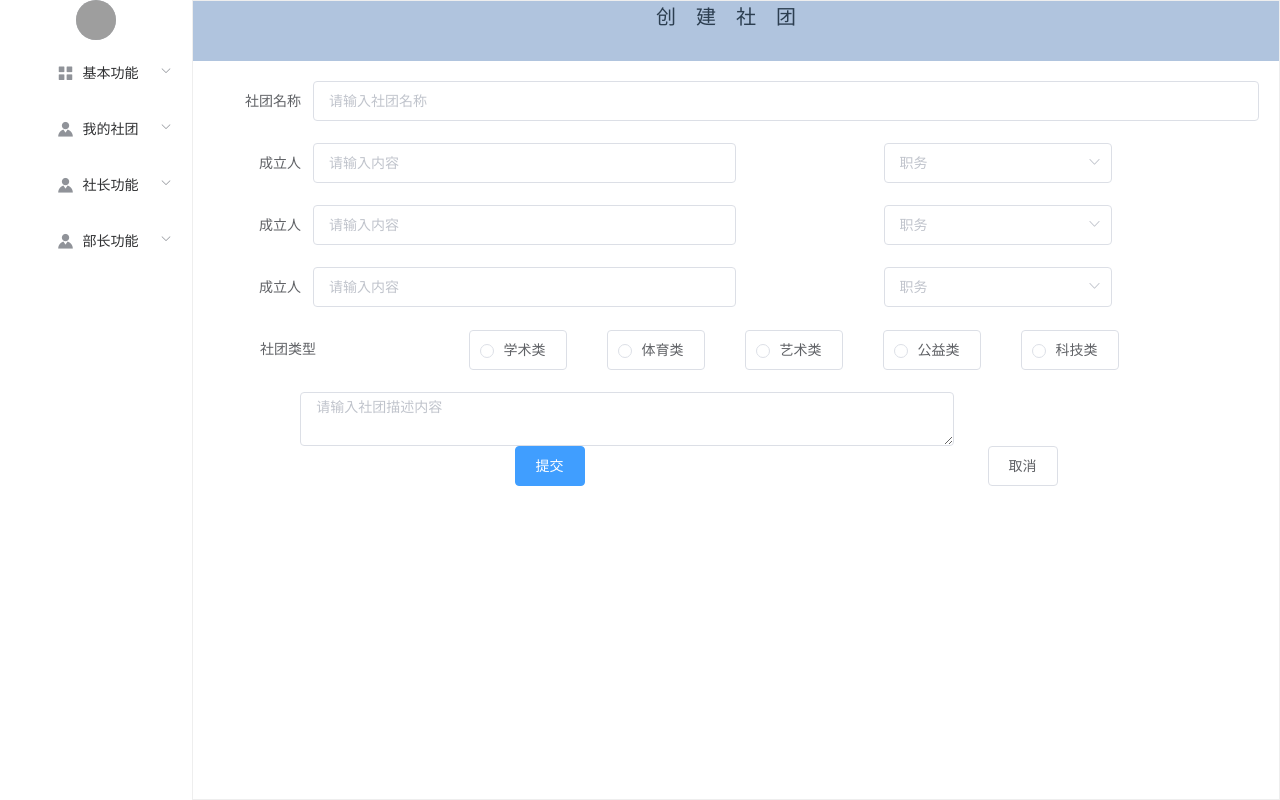
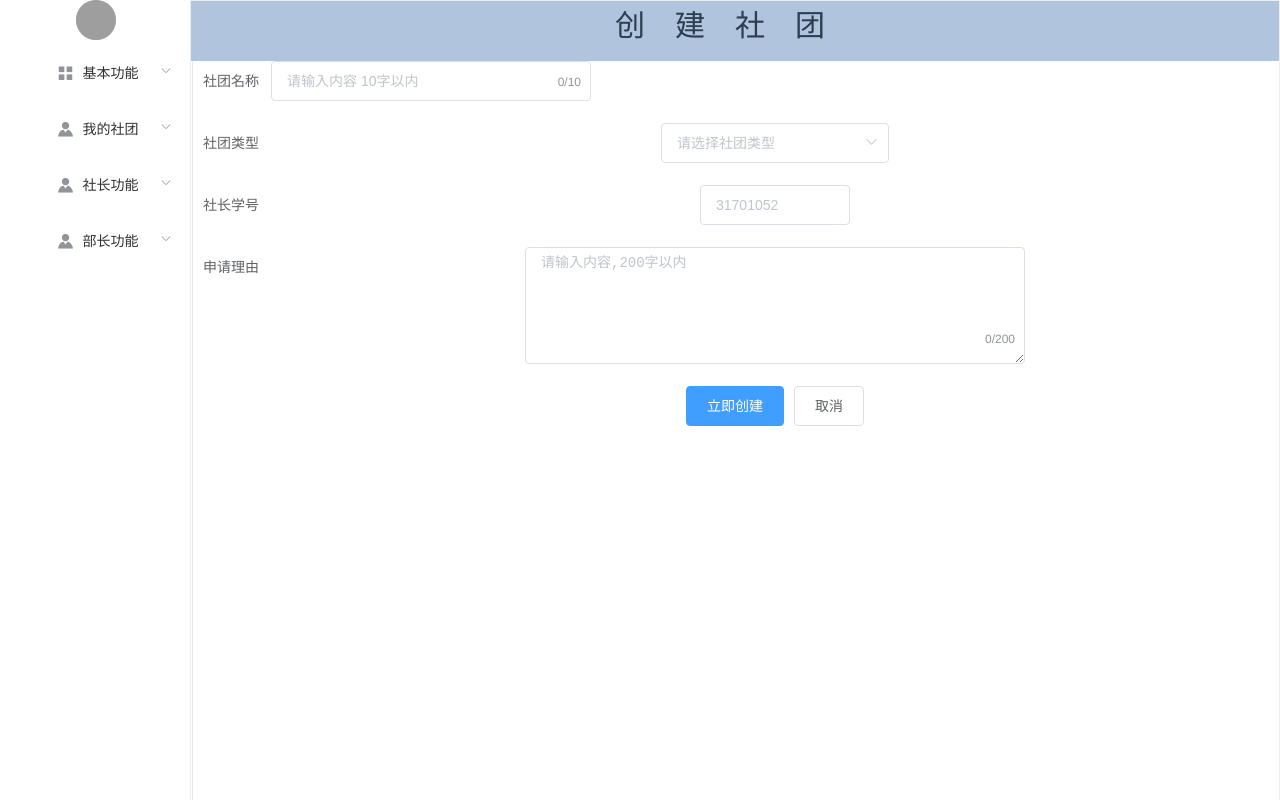
Before and after one commit to yonginggg/StudentClubManagementSoftware, a Vue app in the folder clubfontend/: page /createAssociation in a window 1280 px wide. Built offline with nearby package versions, Linux system fonts and the light colour scheme; grey boxes are pictures that could not be loaded.

Commit message:
侧边栏 + 全校活动

```diff
--- a/clubfontend/src/components/activity/ViewActivityUser.vue
+++ b/clubfontend/src/components/activity/ViewActivityUser.vue
@@ -1,6 +1,6 @@
 <template>
   <el-container style="position: fixed;width: 85%;height: 100%;top: 0;right: 0; border: 1px solid #eee">
-    <el-header style="text-align: center; font-size: 20px; background-color: lightsteelblue">
+    <el-header style="text-align: center; font-size: 20px; height: 50px;line-height: 50px; background-color: lightsteelblue">
       <span style="letter-spacing: 20px; ">所有活动</span>
     </el-header>
     <el-main>
--- a/clubfontend/src/components/association/CreateAssociation.vue
+++ b/clubfontend/src/components/association/CreateAssociation.vue
@@ -1,132 +1,64 @@
 <template>
-  <el-container style="position: fixed;width: 85%;height: 100%;top: 0;right: 0; border: 1px solid #eee">
-    <el-header style="text-align: center; font-size: 20px; background-color: lightsteelblue">
-      <span style="letter-spacing: 20px; ">创建社团</span>
+  <div id="app" style="position: fixed;width: 85%;height: 100%;top: 0;right: 0; border: 1px solid #eee">
+    <el-form ref="form" :model="form" label-width="80px">
+      <el-header style="text-align: center; font-size: 30px; background-color: lightsteelblue">
+        <span style="letter-spacing: 30px; ">创建社团</span>
       </el-header>
-    <el-main >
-      <el-form label-width="100px">
-        <el-form-item label="社团名称">
-          <el-input placeholder="请输入社团名称" v-model="formInline.associationsName" type="text">
+      <el-form-item label="社团名称" style="width: 400px" >
+        <el-input v-model="form.name"  placeholder="请输入内容 10字以内" maxlength="10" show-word-limit></el-input>
+      </el-form-item>
+      <el-form-item label="社团类型">
+        <el-select v-model="form.region" placeholder="请选择社团类型" >
+          <el-option label="学术类" value="xueshu"></el-option>
+          <el-option label="体育类" value="tiyu"></el-option>
+          <el-option label="艺术类" value="yishu"></el-option>
+          <el-option label="公益类" value="gongyi"></el-option>
+          <el-option label="科技类" value="keji"></el-option>
+        </el-select>
+      </el-form-item>
+      <el-form-item label="社长学号">
+        <el-input style="width: 150px"
+                  placeholder="31701052"
+                  v-model="form.input"
+                  :disabled="false">
         </el-input>
       </el-form-item>
-        <el-row>
-          <el-col :span="12">
-            <el-form-item label="成立人">
-              <el-input v-model="formInline.userName1" placeholder="请输入内容"></el-input>
+      <el-form-item label="申请理由" >
+        <el-input  type="textarea"v-model="form.desc" style="width: 500px":autosize="{ minRows: 5, maxRows: 10}" placeholder="请输入内容,200字以内" maxlength="200" show-word-limit>></el-input>
       </el-form-item>
-          </el-col>
-          <el-col :span="12">
-            <el-select v-model="formInline.memberPost1" placeholder="职务">
-              <el-option
-                v-for="item in options"
-                :key="item.value"
-                :label="item.label"
-                :value="item.value">
-              </el-option>
-            </el-select>
-          </el-col>
-        </el-row>
-        <el-row>
-          <el-col :span="12">
-            <el-form-item label="成立人">
-              <el-input v-model="formInline.userName2" placeholder="请输入内容"></el-input>
-            </el-form-item>
-          </el-col>
-          <el-col :span="12">
-            <el-select v-model="formInline.memberPost2" placeholder="职务">
-              <el-option
-                v-for="item in options"
-                :key="item.value"
-                :label="item.label"
-                :value="item.value">
-              </el-option>
-            </el-select>
-          </el-col>
-        </el-row>
-        <el-row>
-          <el-col :span="12">
-            <el-form-item label="成立人">
-              <el-input v-model="formInline.userName3" placeholder="请输入内容"></el-input>
-            </el-form-item>
-          </el-col>
-          <el-col :span="12">
-            <el-select v-model="formInline.memberPost3" placeholder="职务">
-              <el-option
-                v-for="item in options"
-                :key="item.value"
-                :label="item.label"
-                :value="item.value">
-              </el-option>
-            </el-select>
-          </el-col>
-        </el-row>
-        <el-form-item label="社团类型" label-width="115px">
-          <el-radio-group v-model="formInline.radioGroup">
-            <el-radio label="学术类" border>学术类</el-radio>
-            <el-radio label="体育类" border>体育类</el-radio>
-            <el-radio label=" 艺术类" border>艺术类</el-radio>
-            <el-radio label="公益类" border>公益类</el-radio>
-            <el-radio label="科技类" border>科技类</el-radio>
-          </el-radio-group>
-        </el-form-item>
-        <el-row justify="center">
-          <el-col :span="15" :offset="2" >
-            <el-input v-model="formInline.associationsIntroduction" placeholder="请输入社团描述内容" type="textarea" show-word-limit>
-            </el-input>
-          </el-col>
-        </el-row>
       <el-form-item>
-          <el-row>
-            <el-col :span="12">
-              <el-button type="primary" :native-type="submit">提交</el-button>
-            </el-col>
-            <el-col :span="12">
-              <el-button >取消</el-button>
-            </el-col>
-          </el-row>
+        <el-button type="primary" v-on:click="onSubmit">立即创建</el-button>
+        <el-button>取消</el-button>
       </el-form-item>
     </el-form>
-    </el-main>
-  </el-container>
+  </div>
 </template>
 
 <script>
+    // src="//unpkg.com/vue/dist/vue.js"
+    // src="//unpkg.com/element-ui@2.12.0/lib/index.js"
     export default {
-  name: 'AssociationIndex',
-  data () {
+        name: 'clone',
+        data() {
             return {
-      formInline: {
-        userId: '',
-        userName1: '',
-        userName2: '',
-        userName3: '',
-        memberPost1: '',
-        memberPost2: '',
-        memberPost3: '',
-        associationsName1: '',
-        associationsIntroduction: '',
-        radioGroup: ''
+                form: {
+                    name: '',
+                    input:'',
+                    region: '',
+                    desc:''
                 },
-      options: [{
-        value: '选项1',
-        label: '宣传部部长'
-      }, {
-        value: '选项2',
-        label: '组织部部长'
-      }, {
-        value: '选项3',
-        label: '财务部部长'
-      }],
-      value: ''
+                responseResult: []
+            }
+        },
+        methods: {
+            onSubmit(){
+
             }
         }
-  // methods: {
-  //   onSubmit () {
-  //     console.log('submit!')
-  //   }
-  // }
     }
+
 </script>
 
 <style scoped>
+
 </style>
--- /dev/null
+++ b/clubfontend/src/components/association/RecruitNotice.vue
@@ -0,0 +1,64 @@
+<template>
+  <el-container style="position: fixed;width: 85%;height: 100%;top: 0;right: 0; border: 1px solid #eee">
+  <el-header style="text-align: center; font-size: 20px; height: 50px;line-height: 50px; background-color: lightsteelblue">
+    <span style="letter-spacing: 20px; ">所有活动</span>
+  </el-header>
+  <el-main>
+      <template>
+        <el-table
+          :data="tableData.filter(data => !search || data.name.toLowerCase().includes(search.toLowerCase()))"
+          style="width: 100%">
+          <el-table-column
+            label="社团名字"
+            prop="userid">
+          </el-table-column>
+          <el-table-column
+            label="招新内容"
+            prop="username">
+          </el-table-column>
+          <el-table-column
+            label="招新截止时间"
+            prop="usermajor">
+          </el-table-column>
+          <el-table-column
+            align="right">
+            <template slot="header" slot-scope="scope">
+              <el-input
+                v-model="search"
+                size="mini"
+                placeholder="输入关键字搜索"/>
+            </template>
+            <template slot-scope="scope">
+              <el-button
+                size="middle"
+                @click="handleEdit(scope.$index, scope.row)">报名</el-button>
+            </template>
+          </el-table-column>
+        </el-table>
+      </template>
+  </el-main>
+  </el-container>
+</template>
+
+<script>
+    export default {
+        name: "RecruitNotice",
+        data() {
+            return {
+                tableData: [],
+                search: ''
+            }
+        },
+        mounted() {
+            this.$axios.get("/allrecruitnotice ")
+                .then(response => {
+                    this.tableData = response.data.alluser
+                    console.log(this.tableData)
+                })
+        }
+    }
+</script>
+
+<style scoped>
+
+</style>
--- a/clubfontend/src/components/personal/PersonalIndex.vue
+++ b/clubfontend/src/components/personal/PersonalIndex.vue
@@ -1,7 +1,7 @@
 <template>
   <el-container style="position: fixed;width: 85%;height: 100%;top: 0;right: 0; border: 1px solid #eee">
-    <el-header style="text-align: center; font-size: 20px; background-color: lightsteelblue">
-      <span style="letter-spacing: 20px; ">个人信息修改</span>
+    <el-header style="text-align: center; font-size: 20px; height: 50px;line-height: 50px; background-color: lightsteelblue">
+      <span style="letter-spacing: 20px; ">个人信息</span>
     </el-header>
     <el-main>
        <per-information></per-information>
--- a/clubfontend/src/components/user/UserNavMenu.vue
+++ b/clubfontend/src/components/user/UserNavMenu.vue
@@ -7,7 +7,7 @@
         class="el-menu-vertical-demo"
         @open="handleOpen"
         @close="handleClose">
-        <el-avatar src="https://cube.elemecdn.com/0/88/03b0d39583f48206768a7534e55bcpng.png"></el-avatar>
+        <el-avatar src="https://cube.elemecdn.com/0/88/03b0d39583f48206768a7534e55bcpng.png" ></el-avatar>
         <el-submenu index="1">
           <template slot="title">
             <i class="el-icon-menu"></i>
@@ -15,9 +15,9 @@
           </template>
           <el-menu-item index="personal">个人信息</el-menu-item>
           <el-menu-item index="1-2">讨论区</el-menu-item>
-          <el-menu-item index="1-3">社团招新</el-menu-item>
+          <el-menu-item index="recruitnotice">社团招新</el-menu-item>
           <el-menu-item index="createAssociation">社团创建</el-menu-item>
-          <el-menu-item index="viewActivityUser">所有活动</el-menu-item>
+          <el-menu-item index="viewActivityUser">全校活动</el-menu-item>
         </el-submenu>
         <el-submenu index="2">
           <template slot="title">
--- a/clubfontend/src/router/index.js
+++ b/clubfontend/src/router/index.js
@@ -22,6 +22,7 @@ import Query_Announcement from '../components/announcement/Query_Announcement'
 import ViewActivityUser from "../components/activity/ViewActivityUser";
 import clone from "../components/association/clone";
 import UserManager from "../components/user/UserManager";
+import RecruitNotice from "../components/association/RecruitNotice";
 Vue.use(Router)
 
 export default new Router({
@@ -60,6 +61,14 @@ export default new Router({
           path: '/personal',
           name: 'Personal',
           component: PersonalIndex,
+          meta: {
+            requireAuth: true
+          }
+        },
+        {
+          path: '/recruitnotice',
+          name: 'RecruitNotice',
+          component: RecruitNotice,
           meta: {
             requireAuth: true
           }
```
Lines whose indentation alone changed are shown as unchanged.
